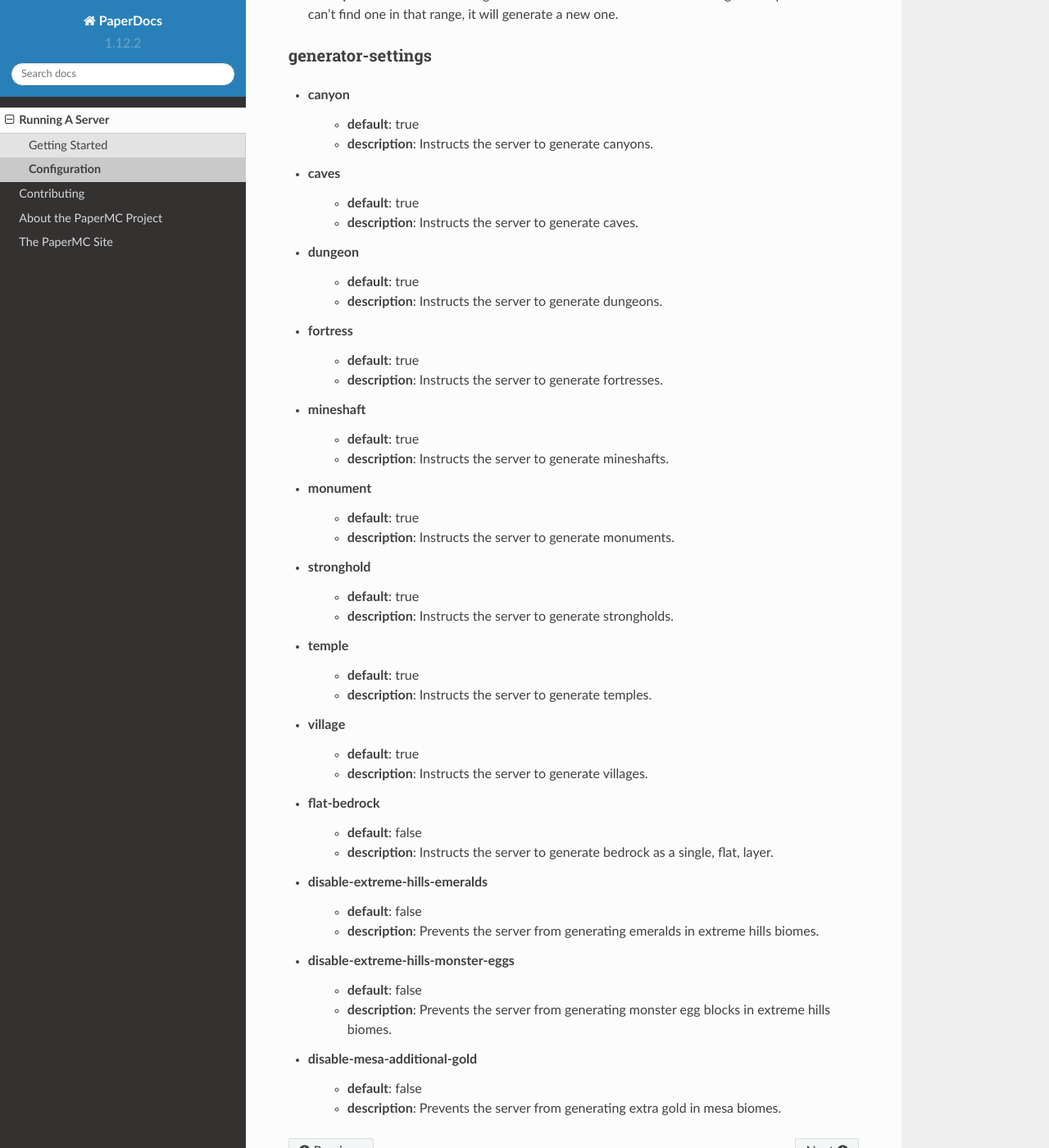
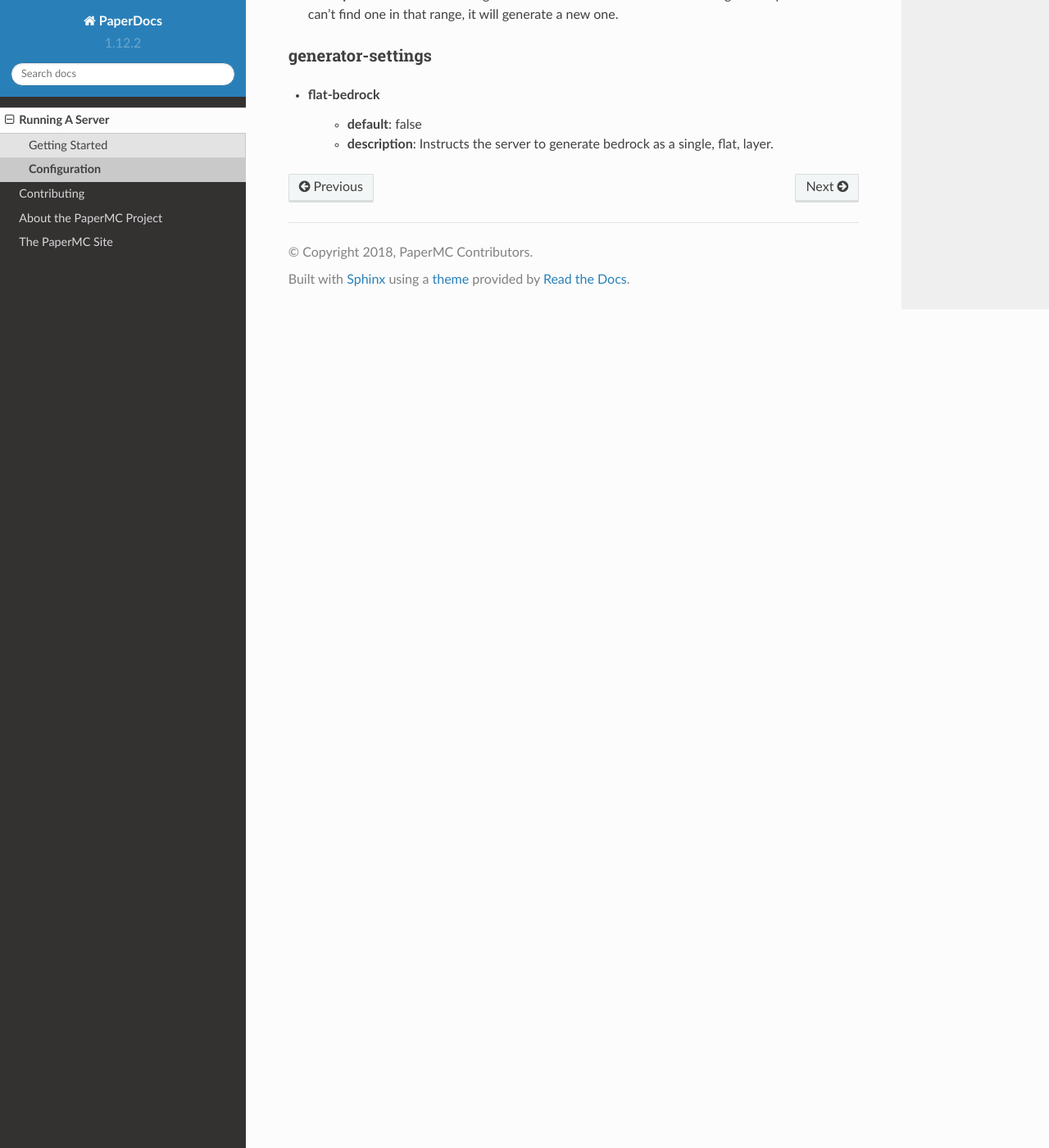
Before and after one commit to PaperMC/PaperDocs, a Sphinx documentation site: the page built from source/server/configuration.rst, in a window 1280 px wide and 1400 px high, scrolled down 19830 px. Shown: the whole window at 82% size. Built offline with Sphinx 7.4.7 and the Read the Docs theme 2.0.0, drawn with Linux system fonts in a browser that asks for light colours.

Commit message:
Remove unused generator-settings configuration documentation

```diff
--- a/source/server/configuration.rst
+++ b/source/server/configuration.rst
@@ -873,58 +873,7 @@ portal-search-radius
 
 generator-settings
 ~~~~~~~~~~~~~~~~~~
-* canyon
-    - **default**: true
-    - **description**: Instructs the server to generate canyons.
-
-* caves
-    - **default**: true
-    - **description**: Instructs the server to generate caves.
-
-* dungeon
-    - **default**: true
-    - **description**: Instructs the server to generate dungeons.
-
-* fortress
-    - **default**: true
-    - **description**: Instructs the server to generate fortresses.
-
-* mineshaft
-    - **default**: true
-    - **description**: Instructs the server to generate mineshafts.
-
-* monument
-    - **default**: true
-    - **description**: Instructs the server to generate monuments.
-
-* stronghold
-    - **default**: true
-    - **description**: Instructs the server to generate strongholds.
-
-* temple
-    - **default**: true
-    - **description**: Instructs the server to generate temples.
-
-* village
-    - **default**: true
-    - **description**: Instructs the server to generate villages.
-
 * flat-bedrock
     - **default**: false
     - **description**: Instructs the server to generate bedrock as a single,
       flat, layer.
-
-* disable-extreme-hills-emeralds
-    - **default**: false
-    - **description**: Prevents the server from generating emeralds in extreme
-      hills biomes.
-
-* disable-extreme-hills-monster-eggs
-    - **default**: false
-    - **description**: Prevents the server from generating monster egg blocks
-      in extreme hills biomes.
-
-* disable-mesa-additional-gold
-    - **default**: false
-    - **description**: Prevents the server from generating extra gold in mesa
-      biomes.
```
